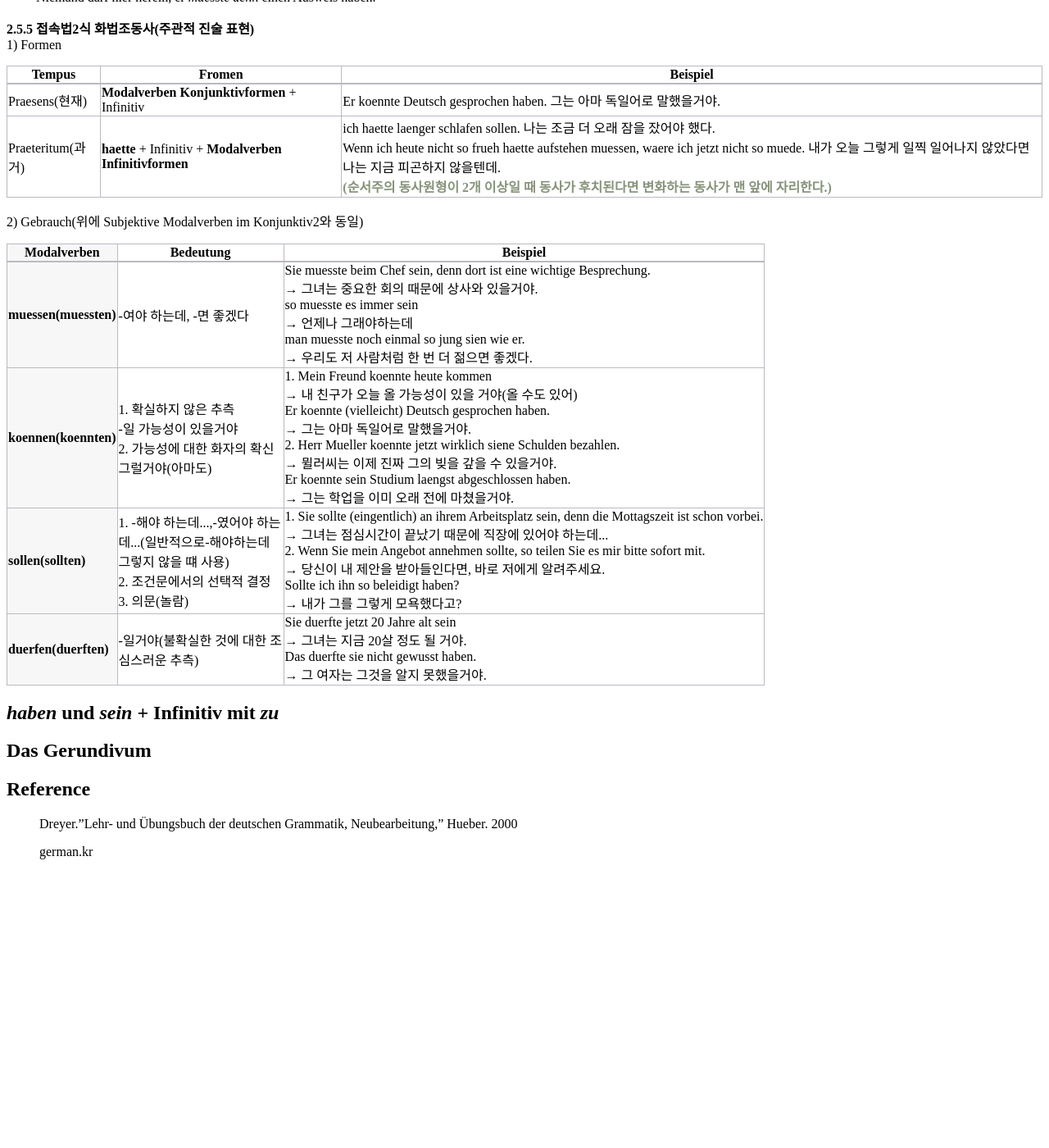
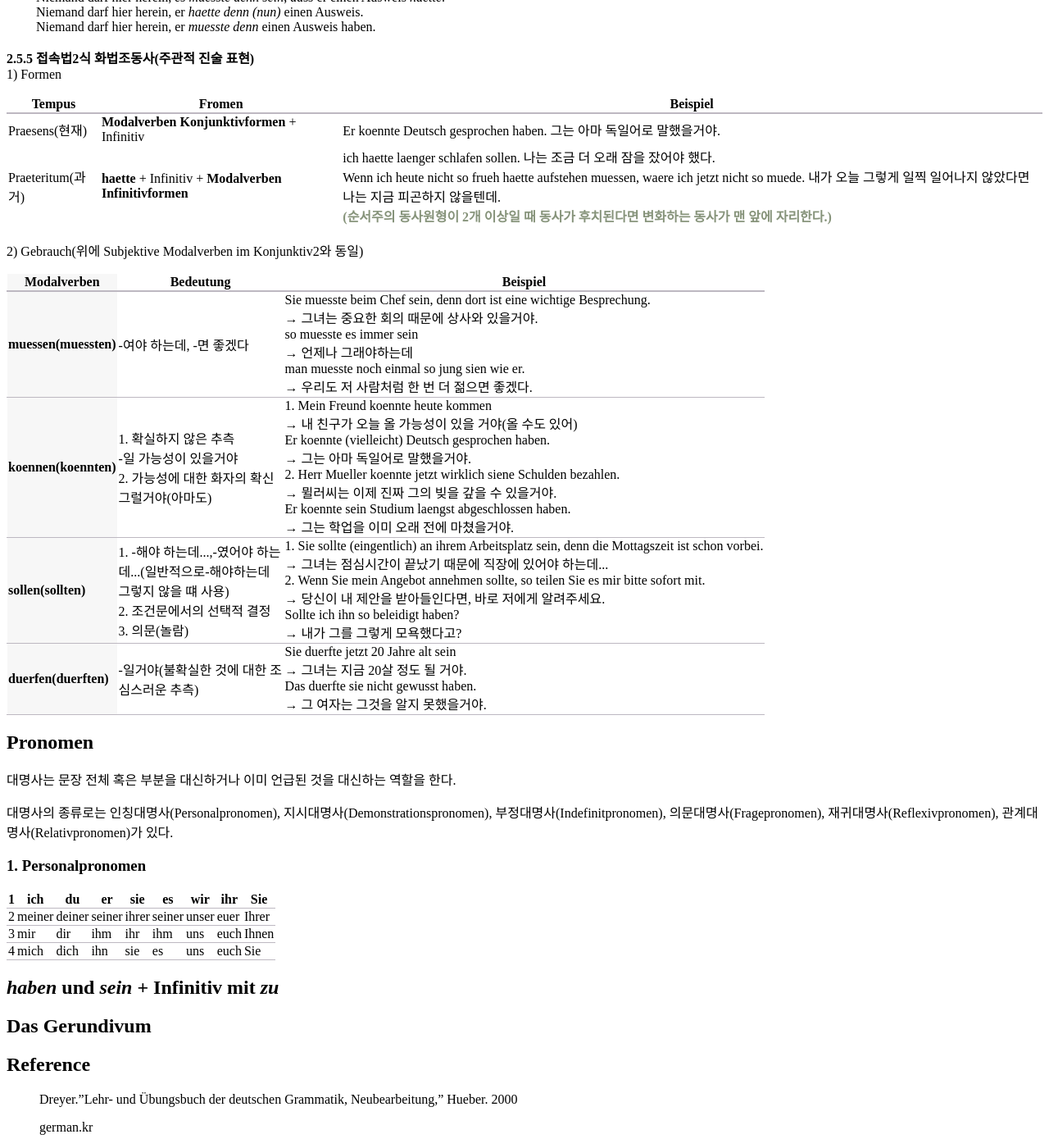
Before and after one commit to finddme/finddme.github.io, a Jekyll site: the page built from _posts/2021-01-24-DeutschGrammtik.md, in a window 1280 px wide and 1400 px high, scrolled down 13064 px. Shown: the whole window at 82% size. Built offline with Jekyll 4.4.1, drawn with Linux system fonts in a browser that asks for light colours; before the commit the page ends 14128 px from its top, so only the background shows below that; some of the changed text lies outside the part shown.

Commit message:
Update 2021-01-24-DeutschGrammtik.md

```diff
--- a/_posts/2021-01-24-DeutschGrammtik.md
+++ b/_posts/2021-01-24-DeutschGrammtik.md
@@ -1112,6 +1112,41 @@ statt dass K2로 쓰인다.
  </body>
  </html>
 
+
+## Pronomen
+
+대명사는 문장 전체 혹은 부분을 대신하거나 이미 언급된 것을 대신하는 역할을 한다.
+
+대명사의 종류로는 인칭대명사(Personalpronomen), 지시대명사(Demonstrationspronomen), 부정대명사(Indefinitpronomen), 의문대명사(Fragepronomen), 재귀대명사(Reflexivpronomen), 관계대명사(Relativpronomen)가 있다.
+
+### 1. Personalpronomen
+
+<html>
+  <head>
+    <style type="text/css">
+      .line{border-bottom: 1px solid #BDB8C1;}
+      .line2{border-bottom: 2px solid #BDB8C1;}
+      .line3{border-bottom: 1px solid #BDB8C1; background-color: #F7F7F7;}
+      .line4{border-bottom: 2px solid #BDB8C1; background-color: #F7F7F7;}
+      table, th, td {
+         border:1px solid #FFFFFF;
+         background-color: #FFFFFF;
+       }
+    </style>
+   </head>
+   <body>
+     <table style="border-collapse:collapse">
+       <tr><th class="line" bgcolor="#F8F7F9">1</th><th class="line">ich</th><th class="line">du</th><th class="line">er</th><th class="line">sie</th><th class="line">es</th><th class="line">wir</th><th class="line">ihr</th><th class="line">Sie</th></tr>
+       <tr><td class= "line">2</td><td class= "line">meiner</td><td class= "line">deiner</td><td class= "line">seiner</td><td class= "line">ihrer</td><td class= "line">seiner</td><td class= "line">unser</td><td class= "line">euer</td><td class= "line">Ihrer</td></tr>
+       <tr><td class= "line">3</td><td class= "line">mir</td><td class= "line">dir</td><td class= "line">ihm</td><td class= "line">ihr</td><td class= "line">ihm</td><td class= "line">uns</td><td class= "line">euch</td><td class= "line">Ihnen</td></tr>
+       <tr><td class= "line">4</td><td class= "line">mich</td><td class= "line">dich</td><td class= "line">ihn</td><td class= "line">sie</td><td class= "line">es</td><td class= "line">uns</td><td class= "line">euch</td><td class= "line">Sie</td></tr>
+    </table>
+ </body>
+</html>
+
+
+
+
 ## *haben* und *sein* + Infinitiv mit *zu*
 ## Das Gerundivum
 
```
